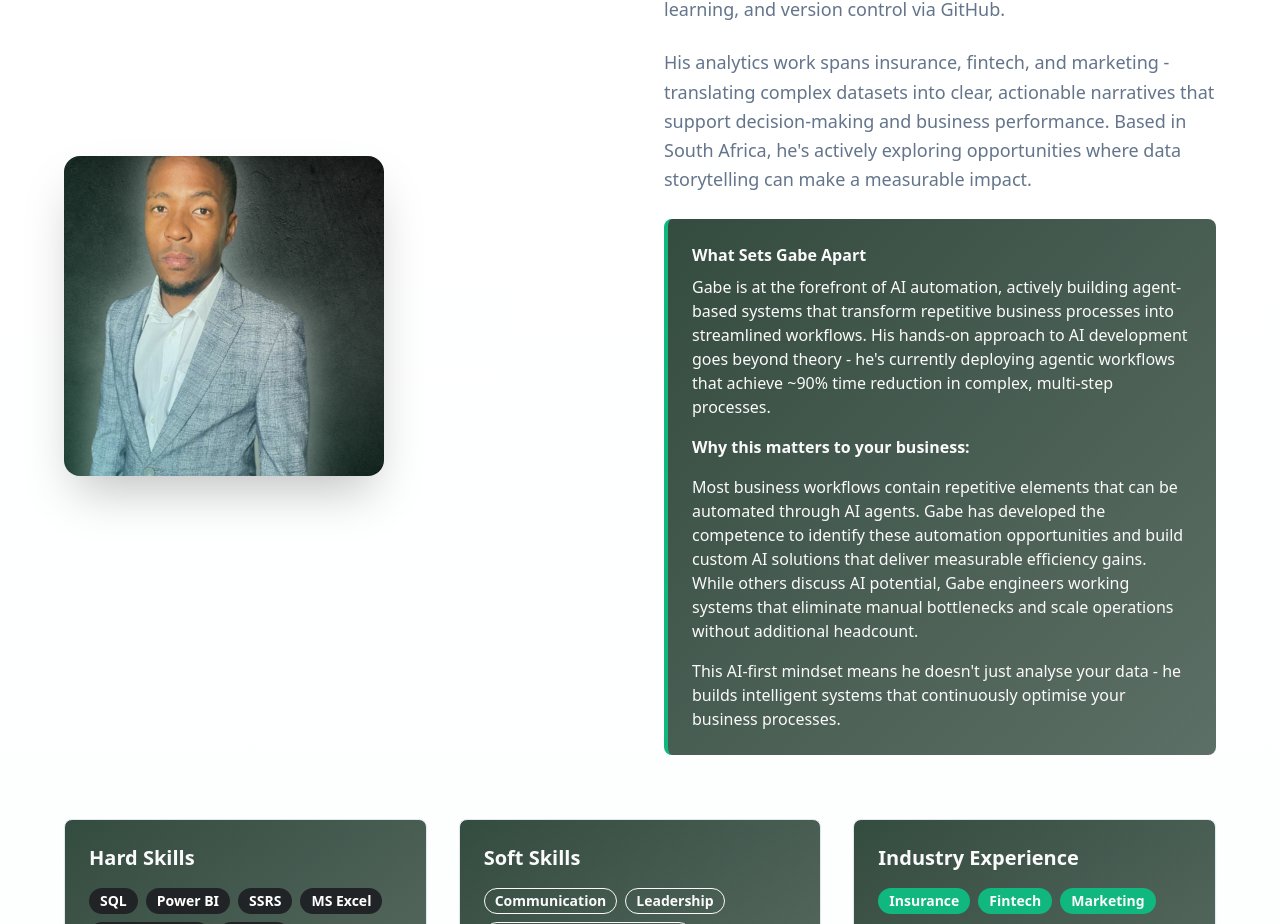
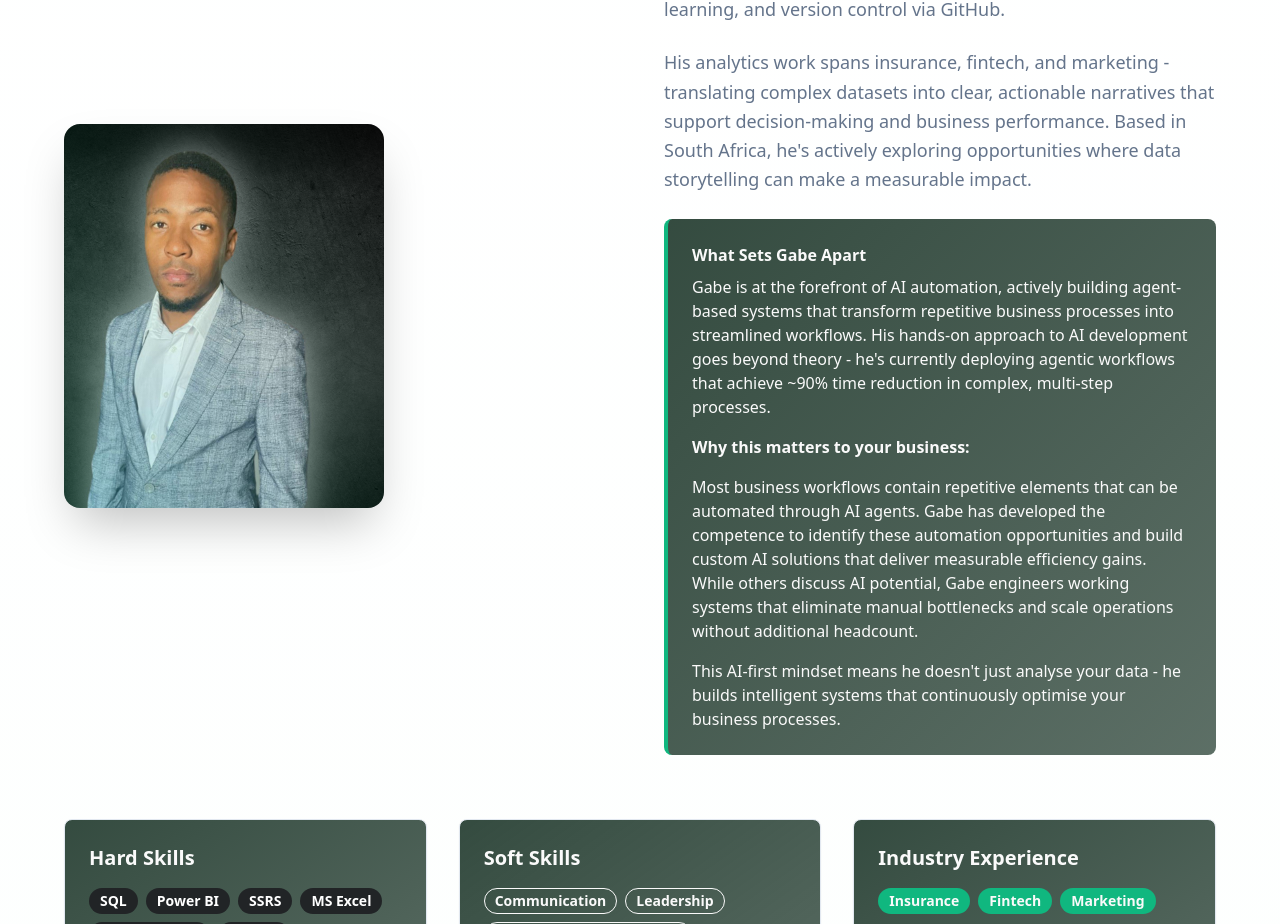
Before and after one commit to Gabe-Maja/portfolio-website, a React (Vite) app: page / in a window 1280 px wide. Shown: the part 1158-2082 px from the top of the page. Built offline with nearby package versions, Linux system fonts and the light colour scheme.

Commit message:
Code edited in Lovable Code Editor
Edited UI in Lovable

```diff
--- a/src/components/AboutSection.tsx
+++ b/src/components/AboutSection.tsx
@@ -22,9 +22,15 @@ const AboutSection = () => {
             {/* Profile Image */}
             <div className="flex justify-center lg:justify-start">
               <div className="relative">
-                <img src="/media/gabe.jpg" alt="Professional headshot of Gabriel Maja, Data Analyst and Automation Specialist" className="w-80 h-80 object-cover object-center rounded-2xl shadow-2xl" style={{
-                objectPosition: "center 45%"
-              }} loading="lazy" />
+                <img
+                  src="/media/gabe.jpg"
+                  alt="Professional headshot of Gabriel Maja, Data Analyst and Automation Specialist"
+                  className="w-80 h-96 object-cover object-center rounded-2xl shadow-2xl" // h-96 makes it taller
+                  style={{
+                    objectPosition: "center top" // This will show from the top
+                  }}
+                  loading="lazy"
+                />
                 <div className="absolute inset-0 rounded-2xl bg-gradient-to-tr from-primary/20 to-transparent"></div>
               </div>
             </div>
```
